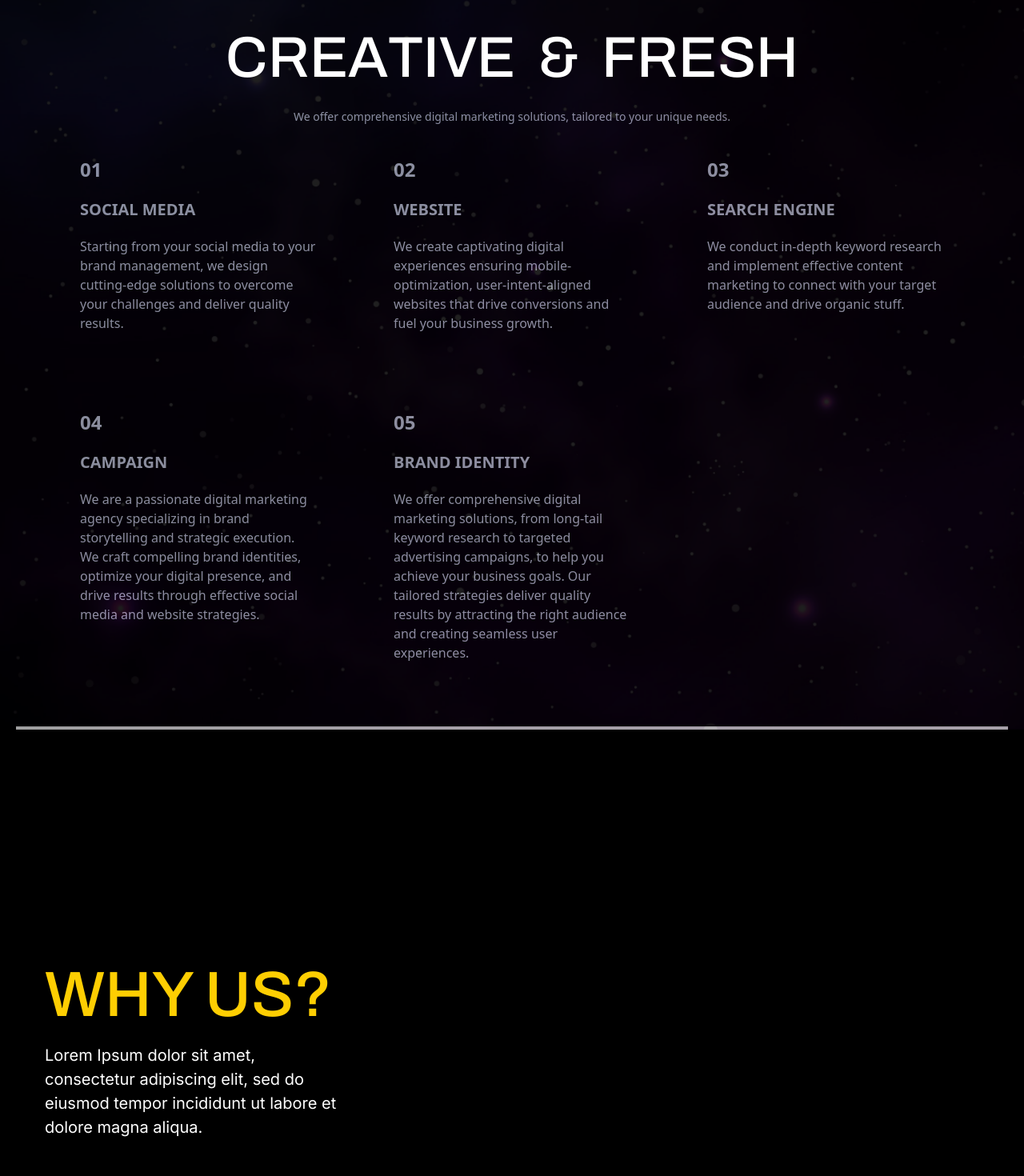
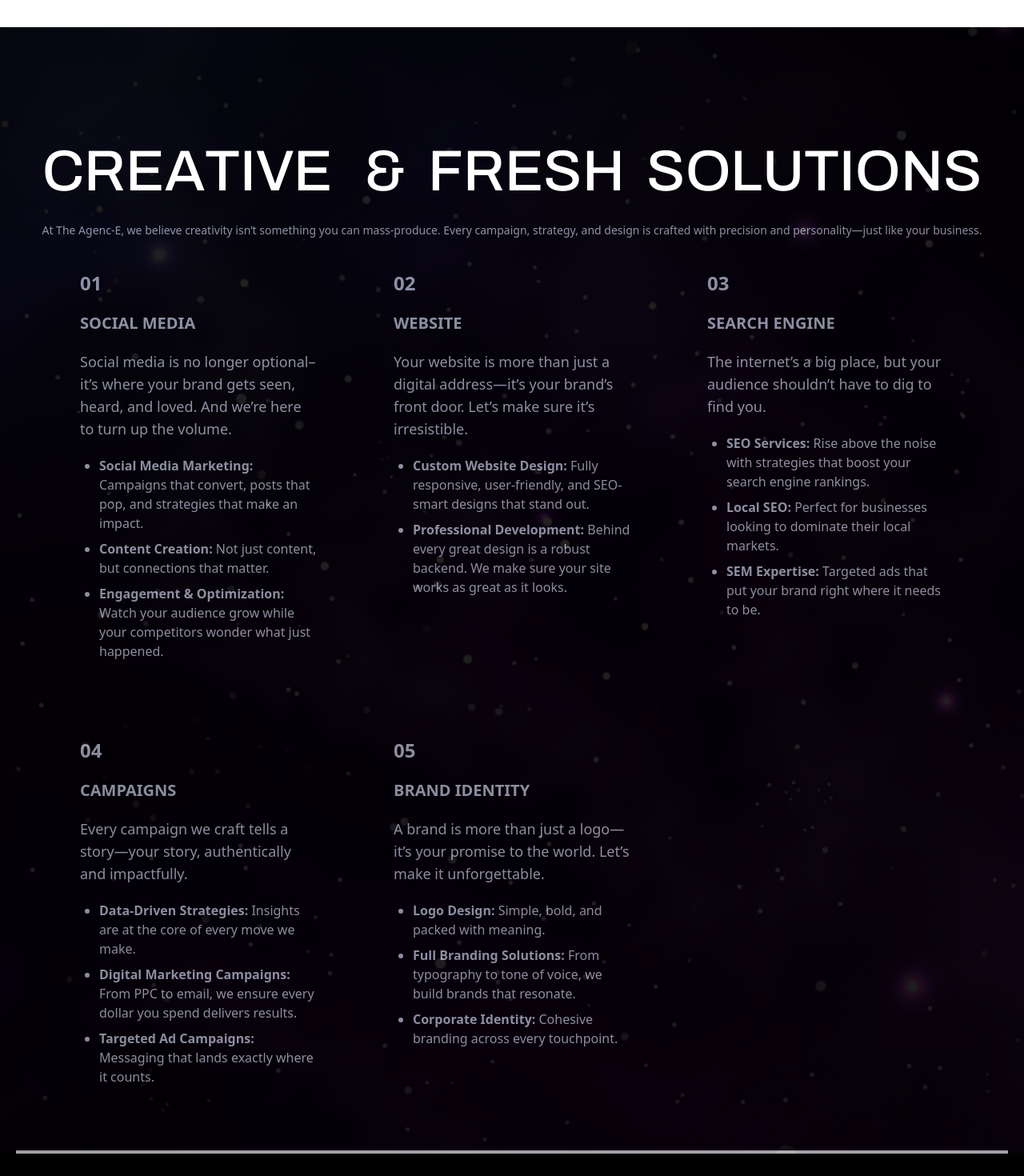
Before and after one commit to biswa-ganguly/re-design, a React (Vite) app: page / in a window 1280 px wide. Shown: the part 1900-3370 px from the top of the page at 80% size. Built offline with nearby package versions, Linux system fonts and the light colour scheme.

Commit message:
Content Added

```diff
--- a/src/components/CardForWhyUS.jsx
+++ b/src/components/CardForWhyUS.jsx
@@ -1,35 +1,41 @@
-import React,{useEffect,useRef} from 'react';
-import {motion,useTransform,useScroll} from "framer-motion";
+import React, { useEffect, useRef } from "react";
+import { motion, useTransform, useScroll } from "framer-motion";
 import { gsap } from "gsap";
-import {ScrollTrigger} from "gsap/ScrollTrigger";
+import { ScrollTrigger } from "gsap/ScrollTrigger";
 
-gsap.registerPlugin(ScrollTrigger)
+gsap.registerPlugin(ScrollTrigger);
 
 function CardForWhyUS() {
-
   const cardData = [
     {
-      title:"Balance",
-      description: "Our motto is striving for that client-employee synergy that allows us to balance employee happiness with the clients' needs for quality results.",
-      imageSrc: '/Whyus.svg',
+      title: "Balance",
+      description:
+        "We strike the perfect harmony between creativity and results, delivering for our clients while keeping our team energized and inspired.",
+      imageSrc: "/Whyus.svg",
       backgroundColor: "#fece02",
-    },{
-      title:"Strong",
-      description: "Our motto is striving for that client-employee synergy that allows us to balance employee happiness with the clients' needs for quality results.",
-      imageSrc: '/Whyus.svg',
-      backgroundColor: "#A785FF",
-    },{
-      title:"Best",
-      description: "Our motto is striving for that client-employee synergy that allows us to balance employee happiness with the clients' needs for quality results.",
-      imageSrc: '/Whyus.svg',
-      backgroundColor:"#fece02",
-    },{
-      title:"Anyth!ng",
-      description: "Our motto is striving for that client-employee synergy that allows us to balance employee happiness with the clients' needs for quality results.",
-      imageSrc: '/Whyus.svg',
+    },
+    {
+      title: "Strong",
+      description:
+        "Our strategies are built to last. When we craft a campaign, it’s designed for enduring success.",
+      imageSrc: "/Whyus.svg",
       backgroundColor: "#A785FF",
     },
-  ]
+    {
+      title: "Best",
+      description:
+        "Good isn’t good enough for us. We aim to be extraordinary in every project we undertake.",
+      imageSrc: "/Whyus.svg",
+      backgroundColor: "#fece02",
+    },
+    {
+      title: "Anyth!ng",
+      description:
+        "Flexibility is at the heart of what we do. No matter your brand’s needs, we adapt and deliver.",
+      imageSrc: "/Whyus.svg",
+      backgroundColor: "#A785FF",
+    },
+  ];
 
   const cardsRef = useRef([]);
 
@@ -43,7 +49,7 @@ function CardForWhyUS() {
         onEnter: () => {
           cardsRef.current.slice(0, index).forEach((prevCard, i) => {
             gsap.to(prevCard, {
-              scale: 1 - (index - i) * 0.10,
+              scale: 1 - (index - i) * 0.1,
               y: (index - i) * -40,
               duration: 1,
               ease: "power4.out",
@@ -64,14 +70,17 @@ function CardForWhyUS() {
     });
   }, []);
 
-
   return (
     <div>
-      {cardData.map((card,i) => (
+      {cardData.map((card, i) => (
         <div
           key={i}
           ref={(el) => (cardsRef.current[i] = el)}
-          style={{ position: 'sticky', top: '190px',backgroundColor: card.backgroundColor }}
+          style={{
+            position: "sticky",
+            top: "190px",
+            backgroundColor: card.backgroundColor,
+          }}
           className=" flex flex-col  lg:h-[360px] lg:w-[680px] md:w-[600px] md:h-[300px] h-[220px] w-[370px] lg:rounded-3xl md:rounded-3xl rounded-xl mb-10"
         >
           <div className="flex font-archivo text-white font-medium text-[40px] p-5 pl-10 lg:pt-12 md:pt-12 pt-2">
@@ -80,11 +89,15 @@ function CardForWhyUS() {
           <div className="flex font-inter text-white font-normal text-[18px] pl-10">
             {card.description}
           </div>
-          <img src={card.imageSrc} alt="whyus" className="absolute lg:mt-44 md:mt-36 mt-32 overflow-hidden" />
+          <img
+            src={card.imageSrc}
+            alt="whyus"
+            className="absolute lg:mt-44 md:mt-36 mt-32 overflow-hidden"
+          />
         </div>
-     )) }
+      ))}
     </div>
-  )
+  );
 }
 
-export default CardForWhyUS
+export default CardForWhyUS;
--- a/src/pages/Home/AboutUs.jsx
+++ b/src/pages/Home/AboutUs.jsx
@@ -6,11 +6,11 @@ import RotateTriangle from '../../components/RotateTriangle';
 function AboutUs() {
   return (
     <section className="py-12 bg-white overflow-hidden">
-      <div className="w-screen text-center lg:flex lg:justify-center items-center gap-10 lg:gap-[20%] mx-[0%]">
+      <div className="w-screen text-center lg:flex lg:justify-center items-center gap-10 lg:gap-[20%] mx-[0%] px-3">
         <h2 className="text-4xl lg:text-2xl text-purple-700 font-semibold mb-2 lg:mb-0 whitespace-nowrap">About Us</h2>
         <p className="text-xl lg:text-2xl max-w-4xl font-light italic  ">
-          <span className="font-semibold not-italic">Collaborate. Innovate. Succeed.</span>
-          As a dynamic digital agency, we partner with clients to craft innovative strategies that drive tangible results.
+          <span className="font-semibold not-italic">Collaborate. Innovate. Succeed. </span>
+          Picture us as your creative late-night squad–lights on, coffee brewing, ideas flowing, and, yes, memes flying. But here’s the thing: we don’t just brainstorm ideas that look cool; we deliver strategies and results that truly matter.
         </p>
       </div>
 
--- a/src/pages/Home/AmazingWorks.jsx
+++ b/src/pages/Home/AmazingWorks.jsx
@@ -5,81 +5,81 @@ const AmazingWorks = () => {
     {
       title: "Universal Distribution LLC",
       description:
-        "Lorem ipsum dolor sit amet, consectetur adipiscing elit. Sed do eiusmod tempor incididunt ut labore et dolore magna aliqua. Ut enim ad minim veniam, quis nostrud exercitat",
+        "Revamped their online presence with a sleek, SEO-optimized site and fresh packaging for 32 SKUs, streamlining their supply chain operations and amplifying their global reach.",
       tags: ["Web Design", "Web Development"],
       image: "/mockups/universal.png",
     },
     {
       title: "Bangla Konnection",
       description:
-        "Lorem ipsum dolor sit amet, consectetur adipiscing elit. Sed do eiusmod tempor incididunt ut labore et dolore magna aliqua. Ut enim ad minim veniam, quis nostrud exercitat",
+        "Migrated over 20,000 users, redesigned the UI/UX, and executed performance campaigns that brought the soul of Bengal to a thriving global audience.",
       tags: ["Web Design", "Web Development"],
       image: "/mockups/bk.png",
     },
     {
       title: "Waaree Solar Americas",
       description:
-        "Lorem ipsum dolor sit amet, consectetur adipiscing elit. Sed do eiusmod tempor incididunt ut labore et dolore magna aliqua. Ut enim ad minim veniam, quis nostrud exercitat",
+        "For this Texas-based solar leader, we developed a cutting-edge website with seamless geo-redirects, creating an intuitive and clutter-free user experience that mirrored their sun-powered solutions.",
       tags: ["Web Design", "Web Development"],
       image: "/mockups/waaree.png",
     },
 
     {
-      title: "Gulf Sea Real Estates LLC",
+      title: "Gulf Estates",
       description:
-        "Lorem ipsum dolor sit amet, consectetur adipiscing elit. Sed do eiusmod tempor incididunt ut labore et dolore magna aliqua. Ut enim ad minim veniam, quis nostrud exercitat",
+        "Reimagined luxury real estate in Dubai by designing a sleek web app, launching high-impact social campaigns, and generating quality leads that transformed their business landscape.",
       tags: ["Web Design", "Web Development"],
       image: "/mockups/gulf.png",
     },
     {
       title: "Fashionism",
       description:
-        "Lorem ipsum dolor sit amet, consectetur adipiscing elit. Sed do eiusmod tempor incididunt ut labore et dolore magna aliqua. Ut enim ad minim veniam, quis nostrud exercitat",
+        "Crafted a couture-inspired website, added stylish in-store media, and produced sleek videos that elevated their bold, black-themed brand identity to new heights.",
       tags: ["Web Design", "Web Development"],
       image: "/mockups/fashionism.png",
     },
-    // {
-    //   title: "Synergy Tea",
-    //   description:
-    //     "Lorem ipsum dolor sit amet, consectetur adipiscing elit. Sed do eiusmod tempor incididunt ut labore et dolore magna aliqua. Ut enim ad minim veniam, quis nostrud exercitat",
-    //   tags: ["Web Design", "Web Development"],
-    //   image: "/mockups/",
-    // },
+    {
+      title: "Synergy Tea",
+      description:
+        "Brewed an engaging, mood-based website featuring an interactive Mood-o-Metre, driving sales within three weeks and aligning their blends with customers’ preferences seamlessly.",
+      tags: ["Web Design", "Web Development"],
+      image: "/mockups/synergyTea.png",
+    },
 
     {
       title: "Samshiti",
       description:
-        "Lorem ipsum dolor sit amet, consectetur adipiscing elit. Sed do eiusmod tempor incididunt ut labore et dolore magna aliqua. Ut enim ad minim veniam, quis nostrud exercitat",
+        "Transformed their site with enhanced navigation, modern design, and captivating event invites, ensuring visitors stayed longer and shopped more effortlessly.",
       tags: ["Web Design", "Web Development"],
       image: "/mockups/samshiti.png",
     },
-    // {
-    //   title: "The Learning Panda",
-    //   description:
-    //     "Lorem ipsum dolor sit amet, consectetur adipiscing elit. Sed do eiusmod tempor incididunt ut labore et dolore magna aliqua. Ut enim ad minim veniam, quis nostrud exercitat",
-    //   tags: ["Web Design", "Web Development"],
-    //   image: "/mockups/",
-    // },
+    {
+      title: "Shree Yash Destinations",
+      description:
+        "Enhanced their travel site to deliver elevated user experiences, turning every click into a step closer to unforgettable adventures for travelers worldwide.",
+      tags: ["Web Design", "Web Development"],
+      image: "/mockups/shreeYash.png",
+    },
+    {
+      title: "The Learning Panda",
+      description:
+        "Built an innovative platform combining data science learning, networking, and fun, giving enthusiasts a dynamic Silicon Valley-inspired online community to thrive in.",
+      tags: ["Web Design", "Web Development"],
+      image: "/mockups/learningPanda.png",
+    },
     // {
     //   title: "Zumi",
     //   description:
-    //     "Lorem ipsum dolor sit amet, consectetur adipiscing elit. Sed do eiusmod tempor incididunt ut labore et dolore magna aliqua. Ut enim ad minim veniam, quis nostrud exercitat",
+    //     "Redesigned their e-commerce site with Shopify’s sleekest features, making it user-friendly, mobile-ready, and checkout-smooth—just like their hypoallergenic brass jewelry.",
     //   tags: ["Branding", "Social Media"],
     //   image: "/mockups/",
     // },
     {
       title: "PCG",
       description:
-        "Lorem ipsum dolor sit amet, consectetur adipiscing elit. Sed do eiusmod tempor incididunt ut labore et dolore magna aliqua. Ut enim ad minim veniam, quis nostrud exercitat",
+        "Created a dynamic, India-focused website that bridged Thailand’s experiences with local flair, offering seamless navigation and culturally resonant storytelling for their audience.",
       tags: ["Web Design", "Web Development"],
       image: "/mockups/pcg.png",
-    },
-    {
-      title: "Shree Yash Destinations",
-      description:
-        "Lorem ipsum dolor sit amet, consectetur adipiscing elit. Sed do eiusmod tempor incididunt ut labore et dolore magna aliqua. Ut enim ad minim veniam, quis nostrud exercitat",
-      tags: ["Web Design", "Web Development"],
-      image: "/mockups/shreeYash.png",
     },
   ];
   return (
--- a/src/pages/Home/Create.jsx
+++ b/src/pages/Home/Create.jsx
@@ -5,32 +5,108 @@ function Create() {
     {
       title: "Social Media",
       description:
-        "Starting from your social media to your brand management, we design cutting-edge solutions to overcome your challenges and deliver quality results. ",
+        "Social media is no longer optional–it’s where your brand gets seen, heard, and loved. And we’re here to turn up the volume.",
+      features: [
+        {
+          heading: "Social Media Marketing",
+          description:
+            "Campaigns that convert, posts that pop, and strategies that make an impact.",
+        },
+        {
+          heading: "Content Creation",
+          description: "Not just content, but connections that matter.",
+        },
+        {
+          heading: "Engagement & Optimization",
+          description:
+            "Watch your audience grow while your competitors wonder what just happened.",
+        },
+      ],
     },
     {
       title: "Website",
       description:
-        "We create captivating digital experiences ensuring mobile-optimization, user-intent-aligned websites that drive conversions and fuel your business growth.",
+        "Your website is more than just a digital address—it’s your brand’s front door. Let’s make sure it’s irresistible.",
+      features: [
+        {
+          heading: "Custom Website Design",
+          description:
+            "Fully responsive, user-friendly, and SEO-smart designs that stand out.",
+        },
+        {
+          heading: "Professional Development",
+          description:
+            "Behind every great design is a robust backend. We make sure your site works as great as it looks.",
+        },
+      ],
     },
     {
       title: "Search Engine",
       description:
-        "We conduct in-depth keyword research and implement effective content marketing to connect with your target audience and drive organic stuff.",
+        "The internet’s a big place, but your audience shouldn’t have to dig to find you.",
+      features: [
+        {
+          heading: "SEO Services",
+          description:
+            "Rise above the noise with strategies that boost your search engine rankings.",
         },
         {
-      title: "Campaign",
+          heading: "Local SEO",
           description:
-        "We are a passionate digital marketing agency specializing in brand storytelling and strategic execution. We craft compelling brand identities, optimize your digital presence, and drive results through effective social media and website strategies.",
+            "Perfect for businesses looking to dominate their local markets.",
+        },
+        {
+          heading: "SEM Expertise",
+          description:
+            "Targeted ads that put your brand right where it needs to be.",
+        },
+      ],
+    },
+    {
+      title: "Campaigns",
+      description:
+        "Every campaign we craft tells a story—your story, authentically and impactfully.",
+      features: [
+        {
+          heading: "Data-Driven Strategies",
+          description: "Insights are at the core of every move we make.",
+        },
+        {
+          heading: "Digital Marketing Campaigns",
+          description:
+            "From PPC to email, we ensure every dollar you spend delivers results.",
+        },
+        {
+          heading: "Targeted Ad Campaigns",
+          description: "Messaging that lands exactly where it counts.",
+        },
+      ],
     },
     {
       title: "Brand Identity",
       description:
-        "We offer comprehensive digital marketing solutions, from long-tail keyword research to targeted advertising campaigns, to help you achieve your business goals. Our tailored strategies deliver quality results by attracting the right audience and creating seamless user experiences. ",
+        "A brand is more than just a logo—it’s your promise to the world. Let’s make it unforgettable.",
+      features: [
+        {
+          heading: "Logo Design",
+          description: "Simple, bold, and packed with meaning.",
+        },
+        {
+          heading: "Full Branding Solutions",
+          description:
+            "From typography to tone of voice, we build brands that resonate.",
+        },
+        {
+          heading: "Corporate Identity",
+          description: "Cohesive branding across every touchpoint.",
+        },
+      ],
     },
   ];
 
   const text1 = "Creative";
   const text2 = "Fresh";
+  const text3 = "Solutions";
 
   return (
     <div className="relative px-5 bg-black min-h-screen text-white pt-28 lg:pt-36">
@@ -41,7 +117,8 @@ function Create() {
         }}
       ></div>
       <div className="text-center flex flex-col gap-7">
-        <div className="uppercase font-archivo flex gap-7 justify-center">
+        <div className="uppercase font-archivo flex flex-col md:flex-row gap-3 md:gap-7 justify-center items-center">
+          <div className="flex gap-5 md:gap-8 lg:gap-10">
             <div className="flex text-4xl lg:text-7xl font-medium">
               {text1.split("").map((char, index) => (
                 <span
@@ -56,6 +133,7 @@ function Create() {
             <span className="text-4xl lg:text-7xl font-medium transition-transform transform hover:-translate-y-5 inline-block will-change-transform">
               &
             </span>
+          </div>
 
           <div className="flex text-4xl lg:text-7xl font-medium">
             {text2.split("").map((char, index) => (
@@ -67,11 +145,22 @@ function Create() {
               </span>
             ))}
           </div>
+          <div className="flex text-4xl lg:text-7xl font-medium">
+            {text3.split("").map((char, index) => (
+              <span
+                key={`part2-${index}`}
+                className="inline-block transition-transform transform hover:-translate-y-5 will-change-transform"
+              >
+                {char}
+              </span>
+            ))}
+          </div>
         </div>
 
         <p className="text-sm text-gray-400">
-          We offer comprehensive digital marketing solutions, tailored to your
-          unique needs.{" "}
+          At The Agenc-E, we believe creativity isn’t something you can
+          mass-produce. Every campaign, strategy, and design is crafted with
+          precision and personality—just like your business.{" "}
         </p>
       </div>
       <div className="grid gap-4 mx-auto px-10 grid-cols-1 sm:grid-cols-2 lg:grid-cols-3 ">
@@ -82,12 +171,21 @@ function Create() {
           >
             <p className="text-2xl font-semibold">0{index + 1}</p>
             <h1 className="uppercase font-semibold text-xl">{section.title}</h1>
-            <p>{section.description}</p>
+            <p className="text-lg">{section.description}</p>
+
+            <ul className="space-y-2 list-disc list-outside pl-6">
+              {section.features.map((feature, featureIndex) => (
+                <li key={featureIndex}>
+                  <strong>{feature.heading}:</strong>{" "}
+                  <span>{feature.description}</span>
+                </li>
+              ))}
+            </ul>
           </div>
         ))}
       </div>
-      <div className='mt-10 flex justify-center'>
-    <div className='border-[#b7b7b7] border-2 w-full'></div>
+      <div className="mt-10 flex justify-center">
+        <div className="border-[#b7b7b7] border-2 w-full"></div>
       </div>
     </div>
   );
--- a/src/pages/Home/Faq.jsx
+++ b/src/pages/Home/Faq.jsx
@@ -40,7 +40,7 @@ function Faq() {
     <div className = "lg:h-[60vh] h-[100vh]">
       <div className = "flex lg:flex-row flex-col justify-between">
         <div className="flex flex-col">
-          <div className =" w-full font-archivo text-[64px] leading-none p-10">We are not just any <span className =" font-archivo font-extralight text-[64px]">{splitLetters}</span>, <br />we are The Agenc-E</div>
+          <div className =" w-full font-archivo text-[64px] leading-none p-10">At <strong>The Agenc-E</strong>, we don’t just work—we create, innovate, and deliver. Let’s make something amazing together.</div>
           <BookAMeetingV2/>
         </div>
 
--- a/src/pages/Home/Hero.jsx
+++ b/src/pages/Home/Hero.jsx
@@ -71,7 +71,7 @@ function Hero() {
 
       </div>
        <div className="flex flex-col gap-10 w-full justify-start items-start">
-      <div className = "flex lg:w-2/4 w-full lg:p-0 p-5 font-inter lg:text-[26px] text-[20px] lg:ml-20 font-bold ">We are The Agenc-E, a digital marketing agency based in Kolkata. Agenc-E fits the misfits, dreamers and those who are willing to think differently.</div>
+      <div className = "flex lg:w-2/4 w-full lg:p-0 p-5 font-inter lg:text-[26px] text-[20px] lg:ml-20 font-bold ">If you’ve landed here expecting just another agency pitch, you’re in for a surprise. Welcome to The Agenc-E, where rules are bent, boxes are broken, and ideas come alive. Born in Kolkata, we’re the perfect match for dreamers, misfits, and visionaries who dare to think differently!</div>
       <BookAMeeting/>
 
       </div>
--- a/src/pages/Home/WhyUs.jsx
+++ b/src/pages/Home/WhyUs.jsx
@@ -17,7 +17,8 @@ function WhyUs() {
        }}
        className= " lg:hidden flex flex-col lg:w-2/4 w-full lg:justify-center lg:items-start items-center lg:pl-14 p-4">
       <div className ="flex justify-start items-center font-archivo text-[#FECE02] text-[80px] font-medium whitespace-nowrap">WHY US?</div>
-      <div className= "flex font-inter font-normal text-[20px] text-white pb-36 lg:text-start text-center">Lorem Ipsum dolor sit amet, consectetur adipiscing elit, sed do eiusmod tempor incididunt ut labore et dolore magna aliqua.</div>
+      <div className= "flex font-inter font-normal text-[20px] text-white pb-36 lg:text-start text-center">At The Agenc-E, we’re not just about making things look good; we’re about making them work. Our unique balance of creativity, strategy, and execution ensures that every project isn’t just completed—it’s celebrated.
+</div>
       </div>
       </div>
 
@@ -31,7 +32,8 @@ function WhyUs() {
         top: '190px',
       }} className= " lg:block hidden flex flex-col lg:w-2/4 w-full lg:justify-center lg:items-start items-center lg:pl-14 p-4 lg:h-[43rem] md:h-[0rem] h-[0rem] ">
         <div className ="flex justify-start items-center font-archivo text-[#FECE02] text-[80px] font-medium whitespace-nowrap">WHY US?</div>
-        <div className= "flex font-inter font-normal text-[20px] text-white pb-36 lg:text-start text-center">Lorem Ipsum dolor sit amet, consectetur adipiscing elit, sed do eiusmod tempor incididunt ut labore et dolore magna aliqua.</div>
+        <div className= "flex font-inter font-normal text-[20px] text-white pb-36 lg:text-start text-center">At The Agenc-E, we’re not just about making things look good; we’re about making them work. Our unique balance of creativity, strategy, and execution ensures that every project isn’t just completed—it’s celebrated.
+</div>
         </div>
 
         <div className = "flex flex-col w-full justify-around items-center gap-32 lg:h-[140rem] md:h-[130rem] h-[120rem]  "
```
Also changed, not shown: public/mockups/learningPanda.png (added), public/mockups/synergyTea.png (added). Lines whose indentation alone changed are shown as unchanged.
